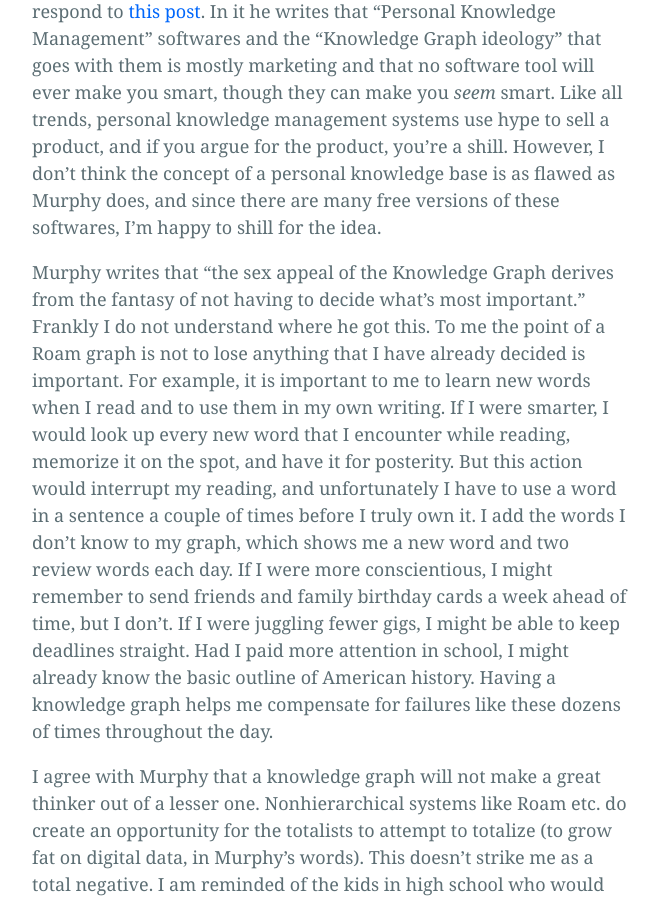
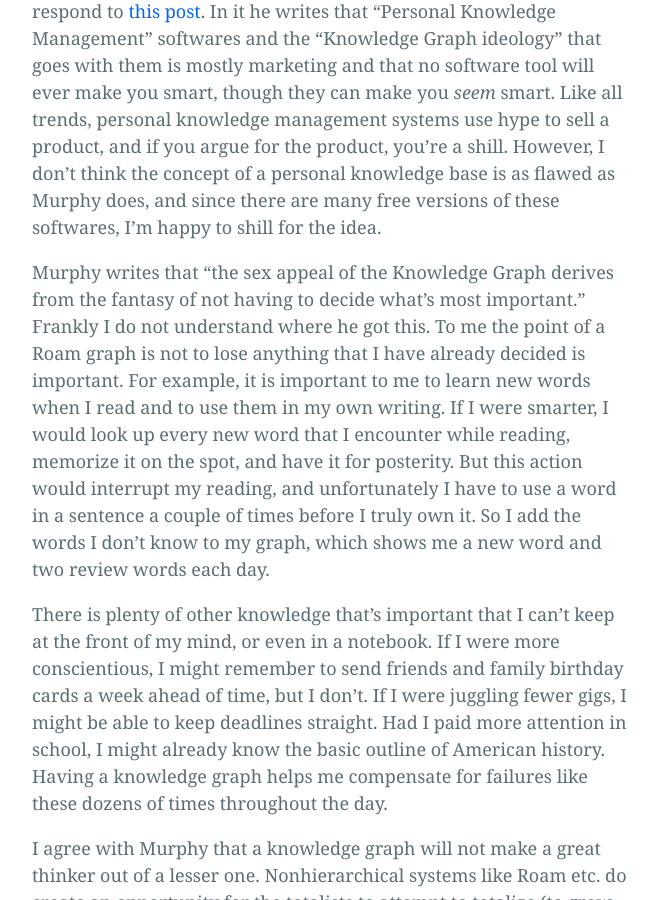
Before and after one commit to bliss-st/ss-website, a Jekyll site: the page built from _posts/2022-4-27-in-defense.md, in a window 1280 px wide and 900 px high, scrolled down 861 px. Shown: the whole window, without its empty margins (308-966 px from the left). Built offline with Jekyll 4.4.1, drawn with Linux system fonts in a browser that asks for light colours.

Commit message:
Update 2022-4-27-in-defense.md

```diff
--- a/_posts/2022-4-27-in-defense.md
+++ b/_posts/2022-4-27-in-defense.md
@@ -9,7 +9,9 @@
 
 I like Justin Murphy's Other Life newsletter, and I wanted to briefly respond to [this post]("https://www.otherlife.co/pkm/"). In it he writes that "Personal Knowledge Management" softwares and the "Knowledge Graph ideology" that goes with them is mostly marketing and that no software tool will ever make you smart, though they can make you <em>seem</em> smart. Like all trends, personal knowledge management systems use hype to sell a product, and if you argue for the product, you're a shill. However, I don't think the concept of a personal knowledge base is as flawed as Murphy does, and since there are many free versions of these softwares, I'm happy to shill for the idea.
 
-Murphy writes that "the sex appeal of the Knowledge Graph derives from the fantasy of not having to decide what's most important." Frankly I do not understand where he got this. To me the point of a Roam graph is not to lose anything that I have already decided is important. For example, it is important to me to learn new words when I read and to use them in my own writing. If I were smarter, I would look up every new word that I encounter while reading, memorize it on the spot, and have it for posterity. But this action would interrupt my reading, and unfortunately I have to use a word in a sentence a couple of times before I truly own it. I add the words I don't know to my graph, which shows me a new word and two review words each day. If I were more conscientious, I might remember to send friends and family birthday cards a week ahead of time, but I don't. If I were juggling fewer gigs, I might be able to keep deadlines straight. Had I paid more attention in school, I might already know the basic outline of American history. Having a knowledge graph helps me compensate for failures like these dozens of times throughout the day.
+Murphy writes that "the sex appeal of the Knowledge Graph derives from the fantasy of not having to decide what's most important." Frankly I do not understand where he got this. To me the point of a Roam graph is not to lose anything that I have already decided is important. For example, it is important to me to learn new words when I read and to use them in my own writing. If I were smarter, I would look up every new word that I encounter while reading, memorize it on the spot, and have it for posterity. But this action would interrupt my reading, and unfortunately I have to use a word in a sentence a couple of times before I truly own it. So I add the words I don't know to my graph, which shows me a new word and two review words each day.
+
+There is plenty of other knowledge that's important that I can't keep at the front of my mind, or even in a notebook. If I were more conscientious, I might remember to send friends and family birthday cards a week ahead of time, but I don't. If I were juggling fewer gigs, I might be able to keep deadlines straight. Had I paid more attention in school, I might already know the basic outline of American history. Having a knowledge graph helps me compensate for failures like these dozens of times throughout the day.
 
 I agree with Murphy that a knowledge graph will not make a great thinker out of a lesser one. Nonhierarchical systems like Roam etc. do create an opportunity for the totalists to attempt to totalize (to grow fat on digital data, in Murphy's words). This doesn't strike me as a total negative. I am reminded of the kids in high school who would highlight entire paragraphs instead of taking specific notes. If I recall correctly, those kids usually performed pretty well. They might not have been the boldest or the brightest, but they were indubitably studious and enthusiastic.
 
```
